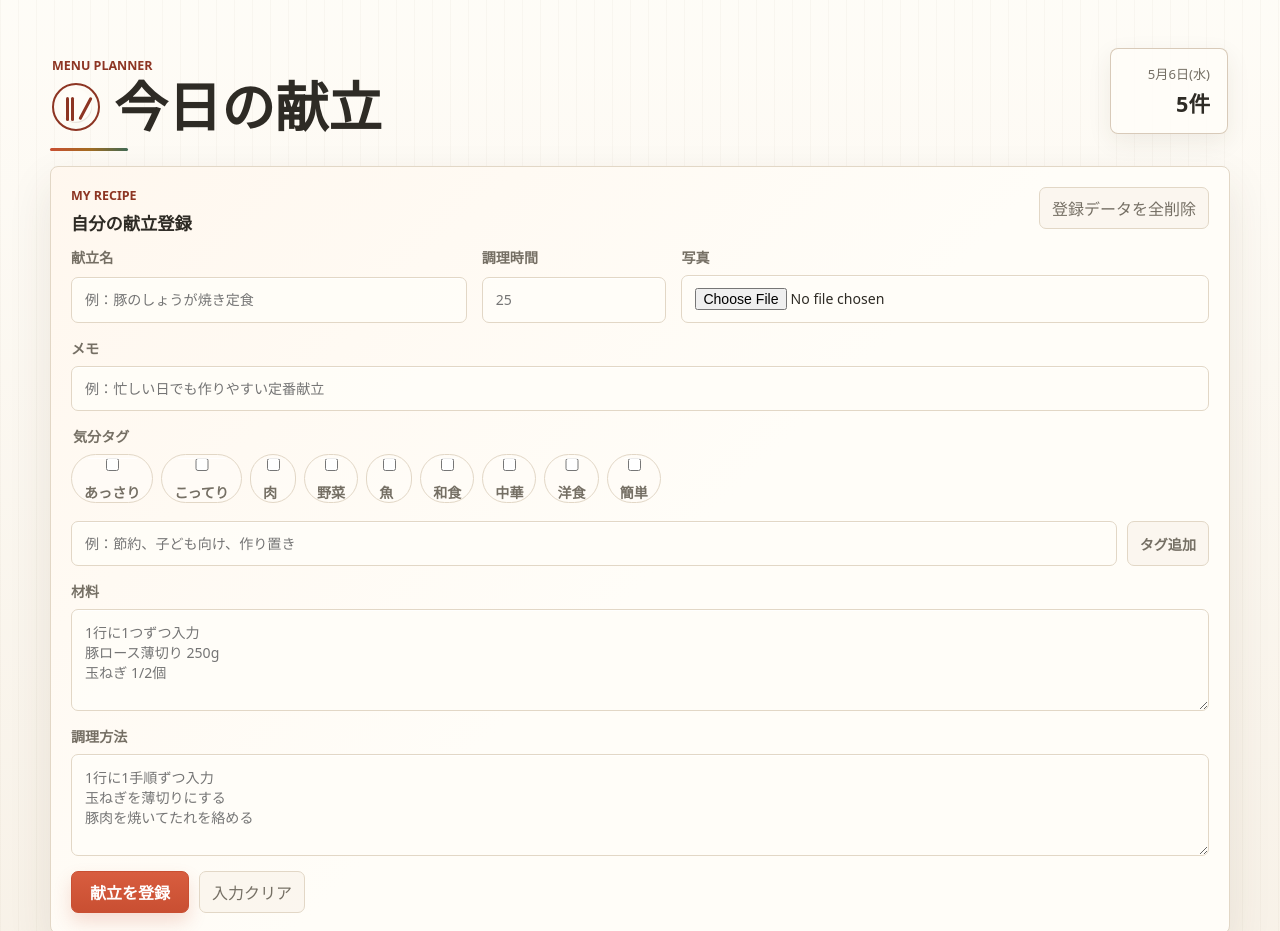
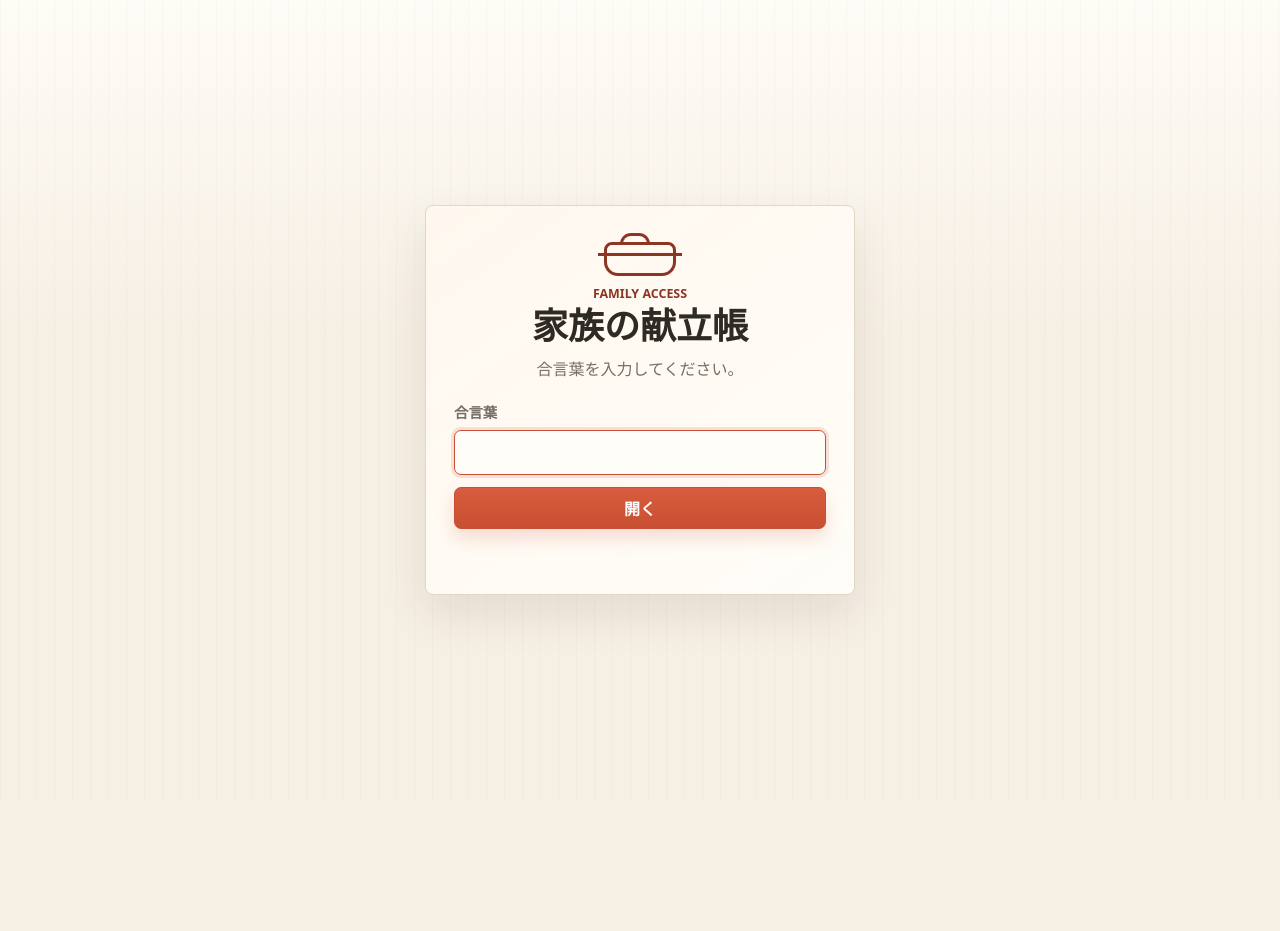
Before and after one commit to herecomesthesun0331-lab/Kondate-Planner, a plain HTML site: page index.html in a window 1280 px wide. Shown: the top 931 px of the page. After the commit the page ends 800 px from the top, so only its background shows below. Drawn offline with Linux system fonts and the light colour scheme.

Commit message:
Add files via upload

```diff
--- a/app.js
+++ b/app.js
@@ -1,5 +1,7 @@
 const STORAGE_KEY = "menu-planner-my-menus";
 const TAG_STORAGE_KEY = "menu-planner-custom-tags";
+const ACCESS_KEY = "2525";
+const ACCESS_SESSION_KEY = "menu-planner-access-ok";
 
 const defaultMoods = [
   "あっさり",
@@ -85,6 +87,10 @@ const clearStorageButton = document.querySelector("#clearStorageButton");
 const customTagInput = document.querySelector("#customTagInput");
 const addTagButton = document.querySelector("#addTagButton");
 const menuForm = document.querySelector("#menuForm");
+const lockScreen = document.querySelector("#lockScreen");
+const lockForm = document.querySelector("#lockForm");
+const passwordInput = document.querySelector("#passwordInput");
+const lockError = document.querySelector("#lockError");
 
 const formatter = new Intl.DateTimeFormat("ja-JP", {
   month: "long",
@@ -96,6 +102,7 @@ todayLabel.textContent = formatter.format(new Date());
 
 renderMoodControls();
 bindEvents();
+setupAccessLock();
 render();
 
 function renderMoodControls() {
@@ -187,6 +194,34 @@ function bindEvents() {
     menuForm.reset();
     render();
   });
+}
+
+function setupAccessLock() {
+  if (sessionStorage.getItem(ACCESS_SESSION_KEY) === "true") {
+    unlockApp();
+    return;
+  }
+
+  document.body.classList.add("locked");
+  passwordInput?.focus();
+
+  lockForm.addEventListener("submit", (event) => {
+    event.preventDefault();
+    if (passwordInput.value === ACCESS_KEY) {
+      sessionStorage.setItem(ACCESS_SESSION_KEY, "true");
+      unlockApp();
+      return;
+    }
+
+    lockError.textContent = "合言葉が違います。";
+    passwordInput.value = "";
+    passwordInput.focus();
+  });
+}
+
+function unlockApp() {
+  document.body.classList.remove("locked");
+  lockScreen.setAttribute("hidden", "");
 }
 
 function fileToDataUrl(file) {
--- a/index.html
+++ b/index.html
@@ -13,6 +13,23 @@
     <link rel="stylesheet" href="styles.css" />
   </head>
   <body>
+    <section class="lock-screen" id="lockScreen" aria-label="合言葉入力">
+      <div class="lock-card">
+        <span class="food-mark large pot" aria-hidden="true"></span>
+        <p class="eyebrow">Family Access</p>
+        <h1>家族の献立帳</h1>
+        <p class="lock-copy">合言葉を入力してください。</p>
+        <form id="lockForm" class="lock-form">
+          <label>
+            合言葉
+            <input id="passwordInput" type="password" autocomplete="current-password" required />
+          </label>
+          <button class="primary-button" type="submit">開く</button>
+        </form>
+        <p class="lock-error" id="lockError" role="alert"></p>
+      </div>
+    </section>
+
     <main class="app-shell">
       <section class="topbar" aria-label="献立サポート">
         <div>
--- a/styles.css
+++ b/styles.css
@@ -39,6 +39,10 @@ body {
     "Yu Gothic", "Hiragino Kaku Gothic ProN", Meiryo, system-ui, sans-serif;
 }
 
+body.locked .app-shell {
+  display: none;
+}
+
 button {
   font: inherit;
 }
@@ -54,6 +58,82 @@ textarea {
   width: min(1180px, calc(100% - 32px));
   margin: 0 auto;
   padding: 34px 0 42px;
+}
+
+.lock-screen {
+  display: grid;
+  place-items: center;
+  min-height: 100vh;
+  padding: 24px;
+}
+
+.lock-screen[hidden] {
+  display: none;
+}
+
+.lock-card {
+  width: min(430px, 100%);
+  border: 1px solid var(--line);
+  border-radius: 8px;
+  background:
+    linear-gradient(145deg, rgba(255, 247, 238, 0.96), rgba(255, 253, 248, 0.98)),
+    var(--surface);
+  box-shadow: var(--shadow);
+  padding: 28px;
+  text-align: center;
+}
+
+.lock-card .food-mark {
+  color: var(--accent-strong);
+  margin-bottom: 12px;
+}
+
+.lock-card h1 {
+  display: block;
+  margin-bottom: 12px;
+  font-size: 2.25rem;
+}
+
+.lock-copy {
+  color: var(--muted);
+  line-height: 1.7;
+}
+
+.lock-form {
+  display: grid;
+  gap: 12px;
+  margin-top: 18px;
+  text-align: left;
+}
+
+.lock-form label {
+  display: grid;
+  gap: 8px;
+  color: var(--muted);
+  font-size: 0.9rem;
+  font-weight: 700;
+}
+
+.lock-form input {
+  width: 100%;
+  border: 1px solid var(--line);
+  border-radius: 7px;
+  background: rgba(255, 253, 248, 0.96);
+  color: var(--ink);
+  font: inherit;
+  padding: 12px 13px;
+}
+
+.lock-form input:focus {
+  border-color: var(--accent);
+  outline: 3px solid rgba(217, 85, 50, 0.16);
+}
+
+.lock-error {
+  min-height: 1.6em;
+  margin: 12px 0 0;
+  color: var(--accent-strong);
+  font-weight: 700;
 }
 
 .topbar {
```
